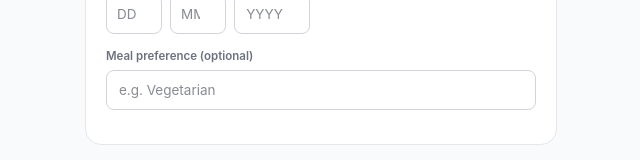
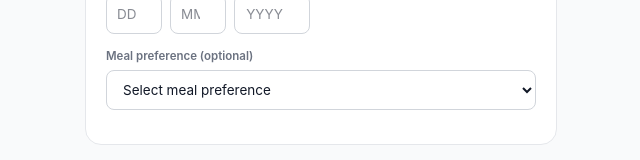
Before and after one commit to Godssidekick1/Corporate-Booking-Tool, a Next.js app: page /profile in a window 1280 px wide. Shown: the part 375-535 px from the top of the page, without its empty margins (319-959 px from the left). Built offline with nearby package versions, Linux system fonts and the light colour scheme; no server answers.

Commit message:
fixing dashboard loading employee permission

```diff
--- a/app/api/employees/me/route.ts
+++ b/app/api/employees/me/route.ts
@@ -89,7 +89,7 @@ function validateTravelerProfile(body: unknown): { profile?: TravelerProfile; er
       issuingCountry: (b.issuingCountry as string) || undefined,
       nationality: (b.nationality as string) || undefined,
       passportExpiryDate: (b.passportExpiryDate as string) || undefined,
-      mealPreference: (b.mealPreference as string) || undefined,
+      mealPreference: b.mealPreference as 'Non-Veg' | 'Veg' | 'Vegan' | 'Eggetarian' | undefined,
     },
   }
 }
--- a/app/api/me/route.ts
+++ b/app/api/me/route.ts
@@ -114,7 +114,7 @@ function validateTravelerProfile(body: unknown): { profile?: TravelerProfile; er
       issuingCountry: (b.issuingCountry as string) || undefined,
       nationality: (b.nationality as string) || undefined,
       passportExpiryDate: (b.passportExpiryDate as string) || undefined,
-      mealPreference: (b.mealPreference as string) || undefined,
+      mealPreference: b.mealPreference as 'Non-Veg' | 'Veg' | 'Vegan' | 'Eggetarian' | undefined,
       email: b.email,
       mobile: b.mobile,
       address: (b.address as string).trim(),
--- a/app/dashboard/page.tsx
+++ b/app/dashboard/page.tsx
@@ -81,7 +81,6 @@ function getNavItems(role: string) {
     { label: 'Dashboard',   href: '/dashboard' },
     { label: 'Book travel', href: '/book' },
     { label: 'My trips',    href: '/bookings' },
-    { label: 'Travel profile', href: '/profile' },
   ]
   if (role === 'admin' || role === 'manager' || role === 'finance') {
     base.push({ label: 'Approvals', href: '/approvals' })
@@ -125,9 +124,9 @@ export default function DashboardPage() {
 
   useEffect(() => {
     fetch('/api/me')
-      .then(r => r.json())
-      .then((data: MeResponse) => {
-        if (!data.ok) { router.replace('/login'); return }
+      .then(async r => {
+        const data: MeResponse = await r.json()
+        if (!r.ok || !data.ok) { router.replace('/login'); return }
         setMe(data)
       })
       .catch(() => router.replace('/login'))
@@ -139,7 +138,7 @@ export default function DashboardPage() {
     router.replace('/login')
   }
 
-  if (loading || !me) return <LoadingScreen />
+  if (loading || !me || !me.employee) return <LoadingScreen />
 
   const { employee, company } = me
   const { role, full_name, band_code } = employee
--- a/app/lib/book/types.ts
+++ b/app/lib/book/types.ts
@@ -24,7 +24,7 @@ export interface TravelerProfile {
   issuingCountry?: string
   nationality?: string
   passportExpiryDate?: string    // "DD/MM/YYYY"
-  mealPreference?: string        // matches PassengerDetail.MealCode
+  mealPreference?: 'Non-Veg' | 'Veg' | 'Vegan' | 'Eggetarian'      // matches PassengerDetail.MealCode
   // Contact details — mirrors CustomerInfo exactly, matching format below.
   email?: string
   mobile?: string
--- a/app/profile/page.tsx
+++ b/app/profile/page.tsx
@@ -30,7 +30,7 @@ interface FormState {
   passportExpiryDay: string
   passportExpiryMonth: string
   passportExpiryYear: string
-  mealPreference: string
+  mealPreference: '' | 'Non-Veg' | 'Veg' | 'Vegan' | 'Eggetarian'
   email: string
   mobile: string
   address: string
@@ -276,11 +276,20 @@ function ProfilePageInner() {
             </div>
 
             <div style={s.field}>
-              <label style={s.label}>Meal preference (optional)</label>
-              <input type="text" value={form.mealPreference} onChange={e => update('mealPreference', e.target.value)} style={s.input} placeholder="e.g. Vegetarian" />
-            </div>
-          </div>
-
+  <label style={s.label}>Meal preference (optional)</label>
+  <select
+    value={form.mealPreference}
+    onChange={e => update('mealPreference', e.target.value as FormState['mealPreference'])}
+    style={s.input}
+  >
+    <option value="">Select meal preference</option>
+    <option value="Non-Veg">Non-Veg</option>
+    <option value="Veg">Veg</option>
+    <option value="Vegan">Vegan</option>
+    <option value="Eggetarian">Eggetarian</option>
+  </select>
+</div>
+</div>
           <div style={s.section}>
             <h2 style={s.sectionTitle}>Contact details</h2>
             <p style={s.sectionSub}>Your primary number and address — used for booking confirmations and saved as your corporate record.</p>
```
